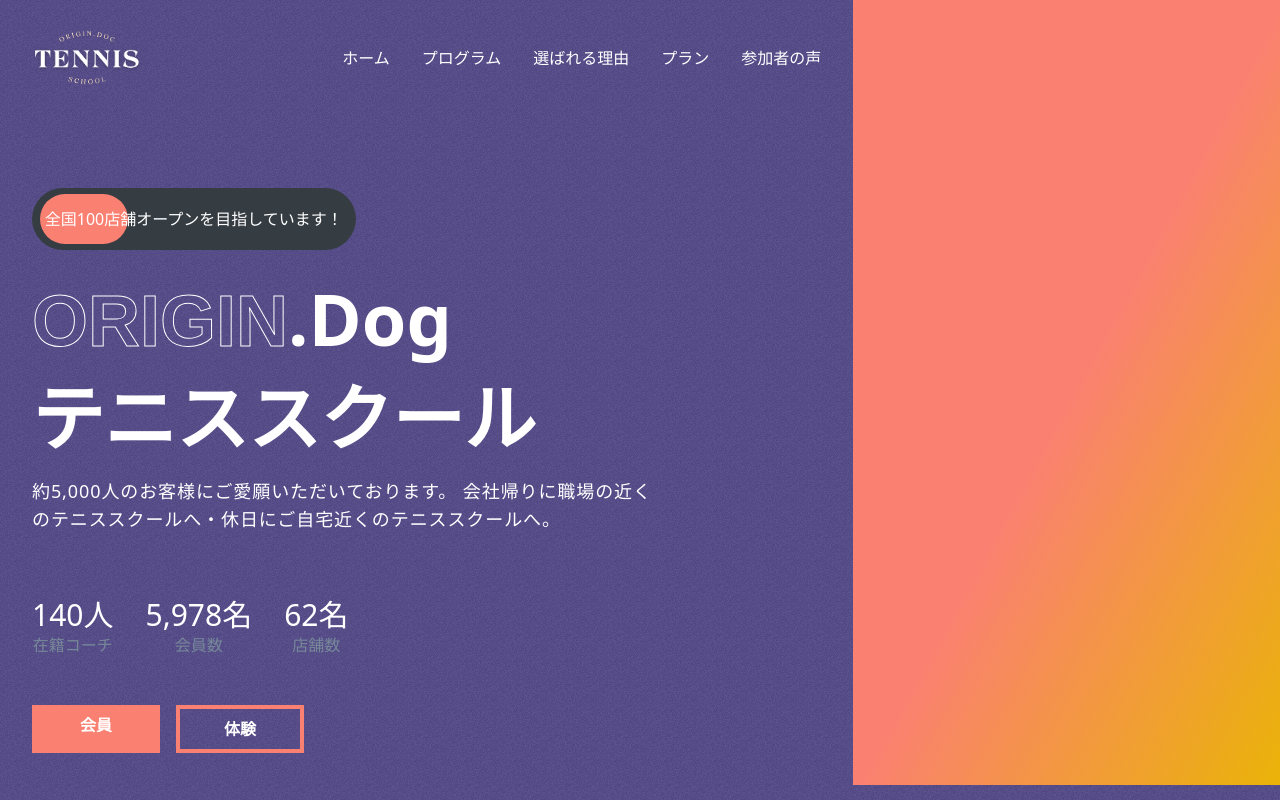
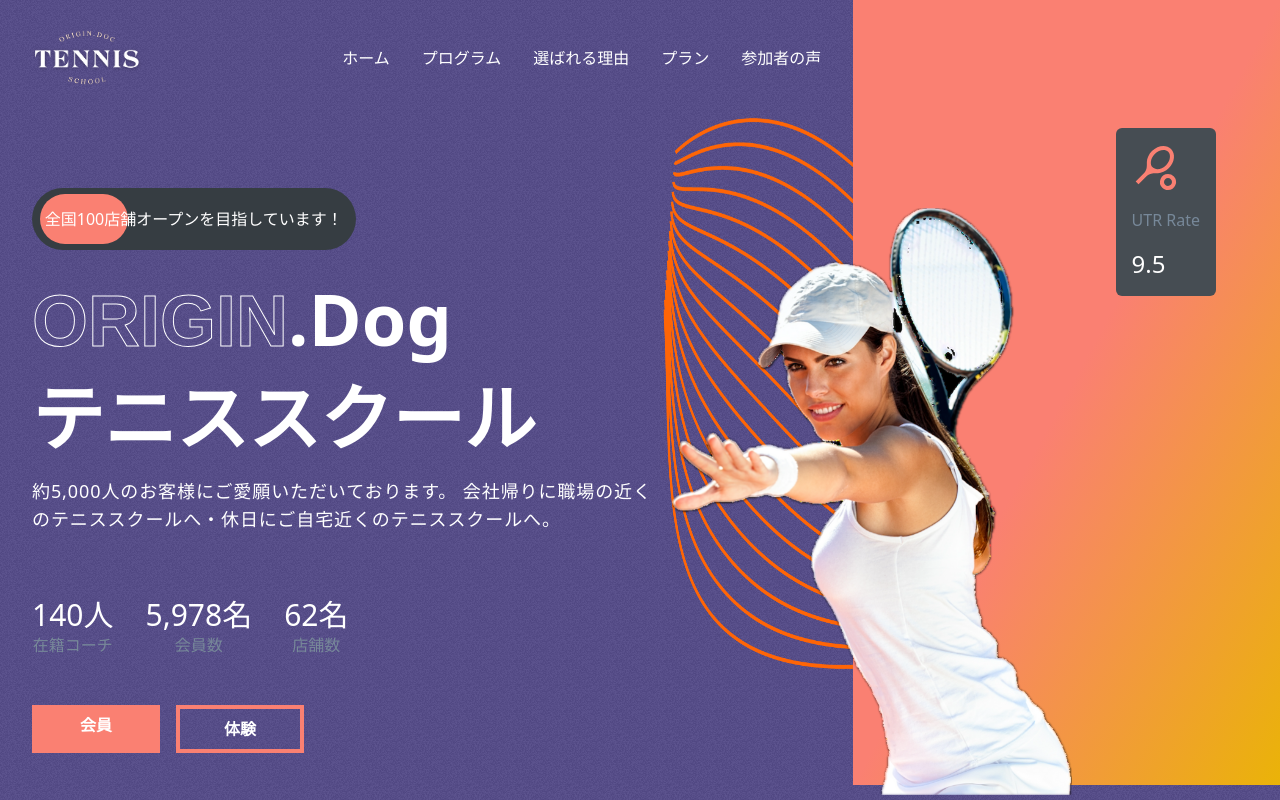
Before and after one commit to masahiro8218/next-soccer_school, a Next.js app: page / in a window 1280 px wide. Shown: the top 800 px of the page. Built offline with nearby package versions, Linux system fonts and the light colour scheme; a web font is replaced by a local one.

Commit message:
11月1日　休憩

```diff
--- a/components/Hero.js
+++ b/components/Hero.js
@@ -3,6 +3,8 @@
 import React from 'react';
 import Header from './Header';
 import ReactCountUp from 'react-countup';
+import { MdOutlineSportsTennis } from 'react-icons/md';
+import Image from 'next/image';
 
 function Hero() {
   return (
@@ -78,9 +80,24 @@ function Hero() {
       {/* 右 */}
       <div className='col-span-4 relative bg-gradient-to-br from-pink via-pink to-yellow-500'>
         {/* レート */}
-
+        <div
+          className='absolute flex flex-col gap-[1rem] bg-darkGray w-fit p-[1rem]
+                        text-start rounded-md right-[4rem] top-[8rem]'
+        >
+          <MdOutlineSportsTennis className='text-pink text-5xl' />
+          <span className='text-gray'>UTR Rate</span>
+          <span className='text-white text-2xl'>9.5</span>
+        </div>
         {/* メイン写真 */}
+        <Image
+          src={'/heroImg.png'}
+          alt='heroImg'
+          width={300}
+          height={600}
+          className='absolute right-[13rem] top-[13rem] w-[25rem]'
+        />
         {/* 背景写真 */}
+        <img src='/herobg.png' alt='herobg' className='absolute right-[12rem] top-[4rem] -z-10 h-[43rem]' />
       </div>
     </div>
   );
--- a/package.json
+++ b/package.json
@@ -12,7 +12,8 @@
     "next": "15.0.2",
     "react": "19.0.0-rc-02c0e824-20241028",
     "react-countup": "^6.5.3",
-    "react-dom": "19.0.0-rc-02c0e824-20241028"
+    "react-dom": "19.0.0-rc-02c0e824-20241028",
+    "react-icons": "^5.3.0"
   },
   "devDependencies": {
     "eslint": "^8",
```
Also changed, not shown: 1 other file (tests, documents, lock files or other folders).
